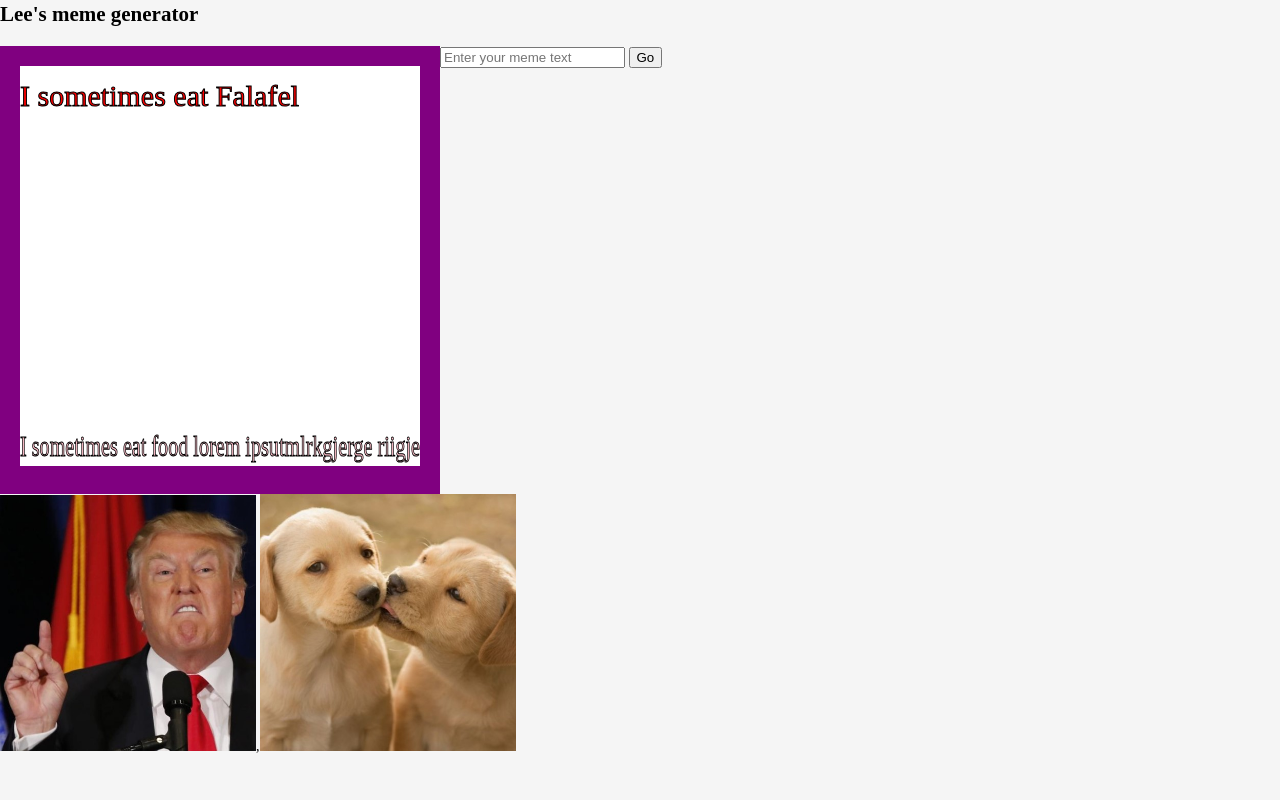
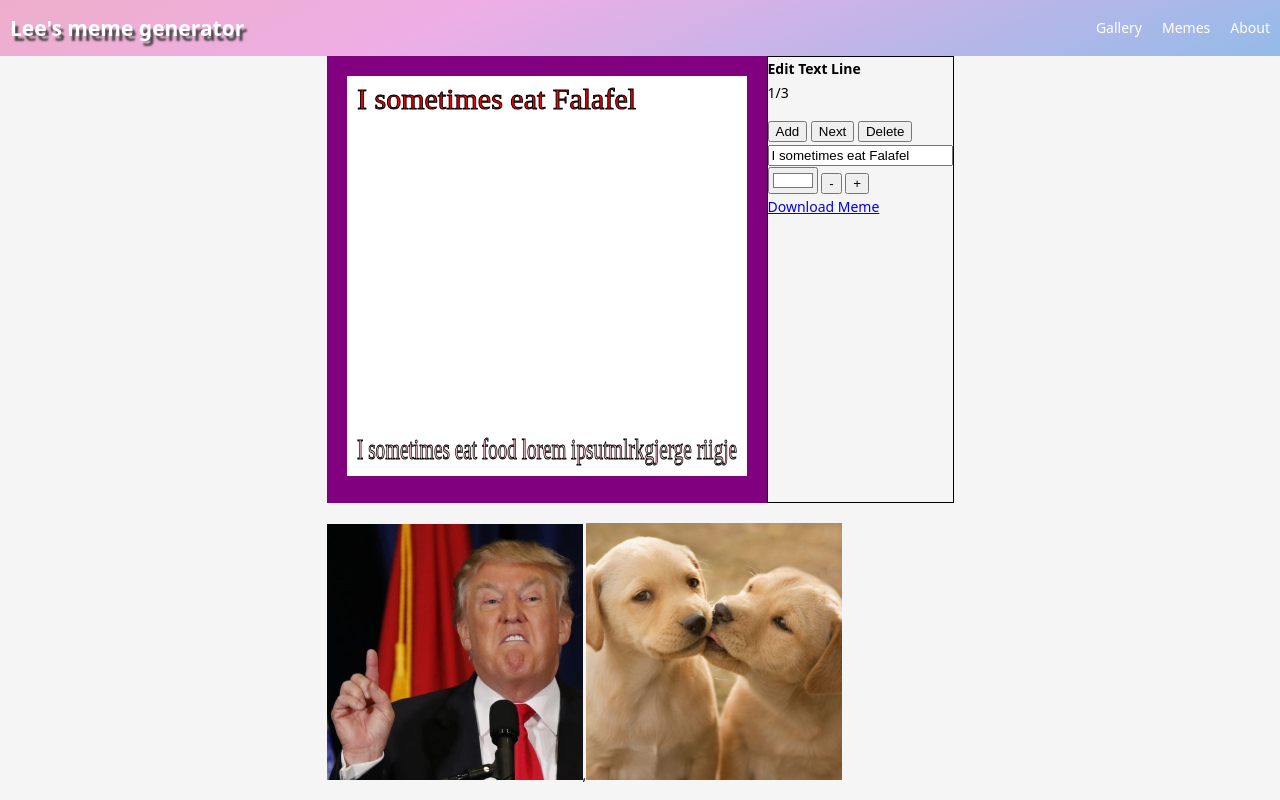
Before and after one commit to LeeShavit/meme-generator, a plain HTML site: page index.html in a window 1280 px wide. Drawn offline with Linux system fonts and the light colour scheme.

Commit message:
Finish line click add basic layout

```diff
--- a/index.html
+++ b/index.html
@@ -1,33 +1,52 @@
 <!DOCTYPE html>
 <html lang="en">
+
 <head>
     <meta charset="UTF-8">
     <meta name="viewport" content="width=device-width, initial-scale=1.0">
     <link rel="stylesheet" href="styles/styles.css">
     <title>Leelush's Memes</title>
 </head>
+
 <body onload="onInit()">
-    <header>
+    <main class="main-layout">
+        <header class="full">
             <nav class="main-nav">
                 <h1>Lee's meme generator</h1>
+                <ul>
+                    <li>Gallery</li>
+                    <li>Memes</li>
+                    <li>About</li>
             </nav>
         </header>
-    <section class="editor">
+        <section class="editor center">
             <div class="canvas-container">
                 <canvas width="400" height="400"></canvas>
                 <div style="display:none;"><img class="canvas-img" src="img/1.jpg" /></div>
             </div>
             <div class="editor-menu">
-            <input name="meme-txt" placeholder="Enter your meme text">
-            <button class="submit-txt" onclick="onSetLineTxt()">Go</button>
+                <h4>Edit Text Line </h4>
+                <p><span>1</span>/<span>3</span></p>
+                <button onclick="onAddLine()">Add</button>
+                <button onclick="onSwitchLine()">Next</button>
+                <button onclick="onSwitchLine()">Delete</button>
+                <input name="meme-txt" placeholder="Enter your meme text" onchange="onSetLineTxt()">
+                <div class="text-edit-toolbar">
+                    <input type="color" onchange="onSetFontColor(this)" value="#ffffff">
+                    <button onclick="onSetFontSize(-1)">-</button>
+                    <button onclick="onSetFontSize(1)">+</button>
+                </div>
+                <a href="#" onclick="onDownloadMeme(this)" download="">Download Meme</a>
             </div>
         </section>
-    <section class="gallery">
+        <section class="gallery center">
         </section>
+    </main>
 
 </body>
 <script src="js/service/memeService.js"></script>
 <script src="js/service/galleryService.js"></script>
 <script src="js/memeController.js"></script>
 <script src="js/galleryController.js"></script>
+
 </html>
--- a/js/memeController.js
+++ b/js/memeController.js
@@ -1,52 +1,168 @@
 'use strict'
 
-let gCanvas
+let gElCanvas
 let gCtx
 let gElImg
 
+let gLinesPos=[]
+
+let lineIsDrag = false
+let gLastPos
+const TOUCH_EVS = ['touchstart', 'touchmove', 'touchend']
 
 function onInit() {
-    gCanvas = document.querySelector('canvas')
-    gCtx = gCanvas.getContext('2d')
+    gElCanvas = document.querySelector('canvas')
+    gCtx = gElCanvas.getContext('2d')
     gElImg= document.querySelector('.canvas-img')
     renderMeme()
     renderGallery()
+    addListeners()
+    document.querySelector('input[name="meme-txt"]').value= getSelectedLineTxt()
 }
 
 function renderMeme(){
     const meme= getMeme()
     gElImg.src= getImgUrl(meme.selectedImgId)
-    gCtx.drawImage(gElImg, 0, 0, gCanvas.width, gCanvas.height)
-    meme.lines.forEach((line, idx)=> drawText(line, idx))
+    gCtx.drawImage(gElImg, 0, 0, gElCanvas.width, gElCanvas.height)
+    meme.lines.forEach((line, idx)=> drawText(line, idx,meme.selectedLineIdx))
+    document.querySelector('input[name="meme-txt"]').value= getSelectedLineTxt()
 }
 
-function drawText(line, lineIdx){
+function drawText(line, lineIdx, selectedLineIdx){
     const diff= 10
-    let posY= line.size + diff
+    let posY= diff
     if(lineIdx===1){
-        posY= gCanvas.height- diff
+        posY= gElCanvas.height- line.size - diff
     }else if(lineIdx > 1){
-        posY= gCanvas.height/2 - line.size/2
+        posY= gElCanvas.height/2 -line.size/2
     }
     gCtx.font= `${line.size}px impact`
-    gCtx.textAlign= 'start'
+    gCtx.textBaseline= 'top'
     gCtx.fillStyle= line.color
     gCtx.strokeStyle= 'black'
-    gCtx.fillText(line.txt, 0,posY ,gCanvas.width)
-    gCtx.strokeText(line.txt, 0, posY, gCanvas.width);
+    gCtx.fillText(line.txt, diff,posY ,gElCanvas.width-diff*2)
+    gCtx.strokeText(line.txt, diff, posY, gElCanvas.width-diff*2)
+
+    if(lineIdx===selectedLineIdx){
+    gCtx.beginPath()
+    gCtx.strokeStyle='white'
+    gCtx.rect(diff,posY,gElCanvas.width-diff*2,line.size+2)
+    gCtx.stroke()
+    }
+
+    gLinesPos[lineIdx]={
+        x:diff,
+        y:posY,
+        width:gElCanvas.width-diff*2,
+        height:line.size}
 }
 
-function onSetLineTxt(line=0){
+function onSetLineTxt(){
     const txt= document.querySelector('input[name="meme-txt"]').value
-    setLineTxt(line,txt)
+    setLineTxt(txt)
+    renderMeme()
+}
+
+function onSetFontColor(elInput){
+    const color= elInput.value
+    setLineColor(color)
+    renderMeme()
+}
+
+function onSetFontSize(diff){
+    SetFontSize(diff)
+    renderMeme()
+}
+
+function onAddLine(){
+    addLine()
+    renderMeme()
+}
+
+function onSwitchLine(){
+    switchSelectedLine()
     renderMeme()
 }
 
 
+function isLineClicked(pos){
+    return gLinesPos.findIndex(linePos =>
+        ((pos.x>=linePos.x) && (pos.x <= linePos.x+linePos.width))&&
+        ((pos.y>=linePos.y)&&(pos.y<=linePos.y+linePos.height))
+    )
+}
+
+function onDownloadMeme(elLink) {
+    const dataUrl = gElCanvas.toDataURL()
+    elLink.href = dataUrl
+    elLink.download = 'my-meme'
+}
+
+function addListeners() {
+    addMouseListeners()
+    addTouchListeners()
+    //* Listen for resize ev
+    // window.addEventListener('resize', () => {
+    //     resizeCanvas()
+    //     renderCanvas()
+    // })
+}
+
+function addMouseListeners() {
+    gElCanvas.addEventListener('mousedown', onDown)
+    gElCanvas.addEventListener('mousemove', onMove)
+    gElCanvas.addEventListener('mouseup', onUp)
+}
+
+function addTouchListeners() {
+    gElCanvas.addEventListener('touchstart', onDown)
+    gElCanvas.addEventListener('touchmove', onMove)
+    gElCanvas.addEventListener('touchend', onUp)
+}
+
+function getEvPos(ev) {
+    let pos = {
+        x: ev.offsetX,
+        y: ev.offsetY,
+    }
+    if (TOUCH_EVS.includes(ev.type)) {
+        //* Prevent triggering the mouse screen dragging event
+        ev.preventDefault()
+        //* Gets the first touch point
+        ev = ev.changedTouches[0]
+        //* Calc the right pos according to the touch screen
+        pos = {
+            x: ev.clientX - ev.target.offsetLeft - ev.target.clientLeft,
+            y: ev.clientY - ev.target.offsetTop - ev.target.clientTop,
+        }
+    }
+    return pos
+}
 
 
-function onDownloadCanvas(elLink) {
-    const dataUrl = gCanvas.toDataURL()
-    elLink.href = dataUrl
-    elLink.download = 'my-img'
+function onDown(ev) {
+    const pos = getEvPos(ev)
+    const currLineIdx=isLineClicked(pos)
+    console.log(currLineIdx)
+    if(currLineIdx === -1) return
+    selectLine(currLineIdx)
+    renderMeme()
+    lineIsDrag= true
+    //* Save the pos we start from
+    gLastPos = pos
+    document.body.style.cursor = 'grabbing'
 }
+
+
+//to do
+function onMove(ev) {
+    if (!lineIsDrag) return
+
+}
+
+
+//to do
+function onUp() {
+    lineIsDrag= false
+    document.body.style.cursor = 'grab'
+}
--- a/js/service/memeService.js
+++ b/js/service/memeService.js
@@ -15,7 +15,7 @@ var gMeme = {
             txt: 'I sometimes eat food lorem ipsutmlrkgjerge riigje',
             size: 30,
             color: 'pink'
-        }
+        },
     ]
 
 }
@@ -26,6 +26,8 @@ function getMeme(){
     return gMeme
 }
 
+
+
 function deleteMeme(){
 
 }
@@ -34,10 +36,9 @@ function updateMeme(){
 
 }
 
-function setLineTxt(lineIdx,txt){
-    gMeme.lines[lineIdx].txt= txt
+function setLineTxt(txt){
+    gMeme.lines[gMeme.selectedLineIdx].txt= txt
 }
-
 
 function getImgUrl(id){
     const img= gImgs.find(img => img.id === id)
@@ -52,6 +53,39 @@ function setImg(id){
     gMeme.selectedImgId=id
 }
 
+function setLineColor(color){
+    gMeme.lines[gMeme.selectedLineIdx].color= color
+}
+function SetFontSize(diff){
+    gMeme.lines[gMeme.selectedLineIdx].size+=diff
+}
+
+function addLine(){
+    gMeme.lines.push(_createLine())
+    gMeme.selectedLineIdx= gMeme.lines.length-1
+}
+
+function switchSelectedLine(){
+    gMeme.selectedLineIdx++
+    if (gMeme.selectedLineIdx >= gMeme.lines.length) gMeme.selectedLineIdx= 0
+}
+
+function selectLine(idx){
+    gMeme.selectedLineIdx= idx
+}
+
+function getSelectedLineTxt(){
+    return gMeme.lines[gMeme.selectedLineIdx].txt
+}
+
+function _createLine(txt='Your text here'){
+   return {
+        txt,
+        size: 30,
+        color: 'pink'
+    }
+}
+
 function _createImgs(){
 
 }
--- a/styles/basics/base.css
+++ b/styles/basics/base.css
@@ -3,7 +3,7 @@
 }
 
 html {
-    font-family: 'playfair', serif;
+    font-family: system-ui, -apple-system, BlinkMacSystemFont, 'Segoe UI', Roboto, Oxygen, Ubuntu, Cantarell, 'Open Sans', 'Helvetica Neue', sans-serif;
     color: var(--clr-primary-base);
     line-height: 1.7142857;
 }
@@ -20,8 +20,7 @@ h3,
 h4,
 h5,
 h6 {
-    line-height: 1.4;
-    margin: 0 0 0.8em;
+    margin: 0 0 ;
 }
 
 
@@ -32,3 +31,14 @@ p {
 img {
     width: 100%;
 }
+
+ul{
+    padding: 0;
+    margin: 0;
+}
+
+li{
+    margin: 0;
+    padding: 0;
+    list-style-type: none;
+}
--- a/styles/basics/layout.css
+++ b/styles/basics/layout.css
@@ -1,3 +1,16 @@
 .editor{
     display: flex
 }
+
+.main-layout{
+    display: grid;
+    grid-template-columns: minmax(20px,1fr) 1fr minmax(20px,1fr);
+}
+
+.full{
+    grid-column: 1 / -1;
+}
+
+.center{
+    grid-column: 2 / -2;
+}
--- /dev/null
+++ b/styles/components/editor.css
@@ -0,0 +1,7 @@
+.editor-menu {
+    border: 1px solid black;
+}
+
+.editor {
+    grid-template-columns: 1fr minmax(auto, 1fr);
+}
--- a/styles/componants/gallery.css
+++ b/styles/components/gallery.css
@@ -1,3 +1,7 @@
+.gallery{
+    padding-top: 20px;
+}
+
 .gallery-img{
     width: 20vw;
 
--- /dev/null
+++ b/styles/components/heading.css
@@ -0,0 +1,18 @@
+.main-nav{
+    display: flex;
+    justify-content: space-between;
+    align-items: center;
+    padding: 10px;
+    color: white;
+    background: rgb(238,174,202);
+    background: linear-gradient(156deg, rgba(238,174,202,1) 0%, rgba(238,174,230,1) 35%, rgba(148,187,233,1) 100%);
+}
+.main-nav h1{
+    text-shadow: 3px 5px 2px #474747;
+}
+
+.main-nav ul{
+    display: flex;
+    gap: 20px;
+    cursor: pointer;
+}
--- a/styles/styles.css
+++ b/styles/styles.css
@@ -2,6 +2,8 @@
 @import url('./basics/base.css');
 @import url('./basics/layout.css');
 
-/* componants */
-@import url('./componants/canvas.css');
-@import url('./componants/gallery.css');
+/* components */
+@import url('./components/heading.css');
+@import url('./components/canvas.css');
+@import url('./components/gallery.css');
+@import url('./components/editor.css');
```
Also changed, not shown: styles/components/canvas.css (renamed from styles/componants/canvas.css). Lines whose indentation alone changed are shown as unchanged.
